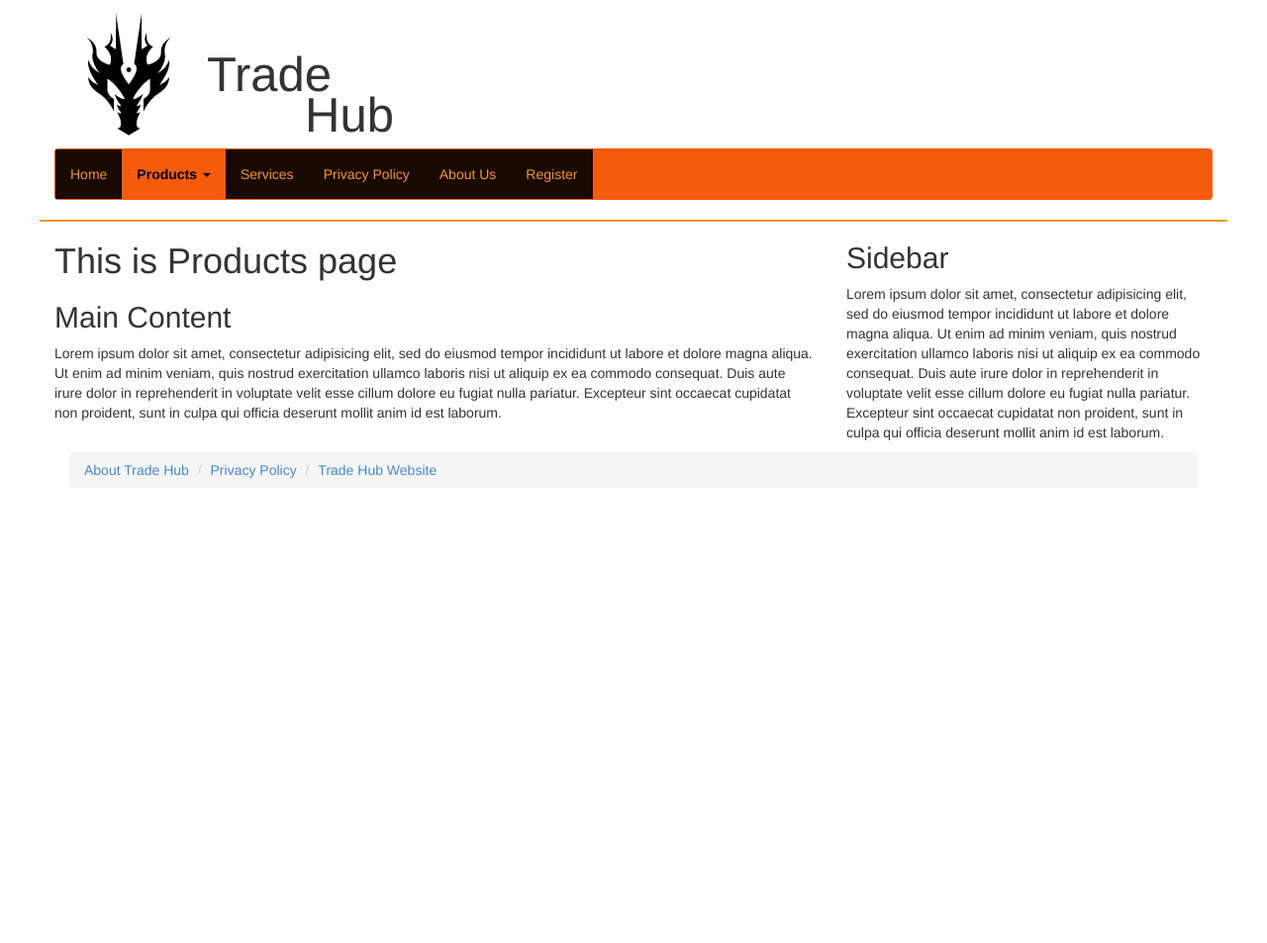
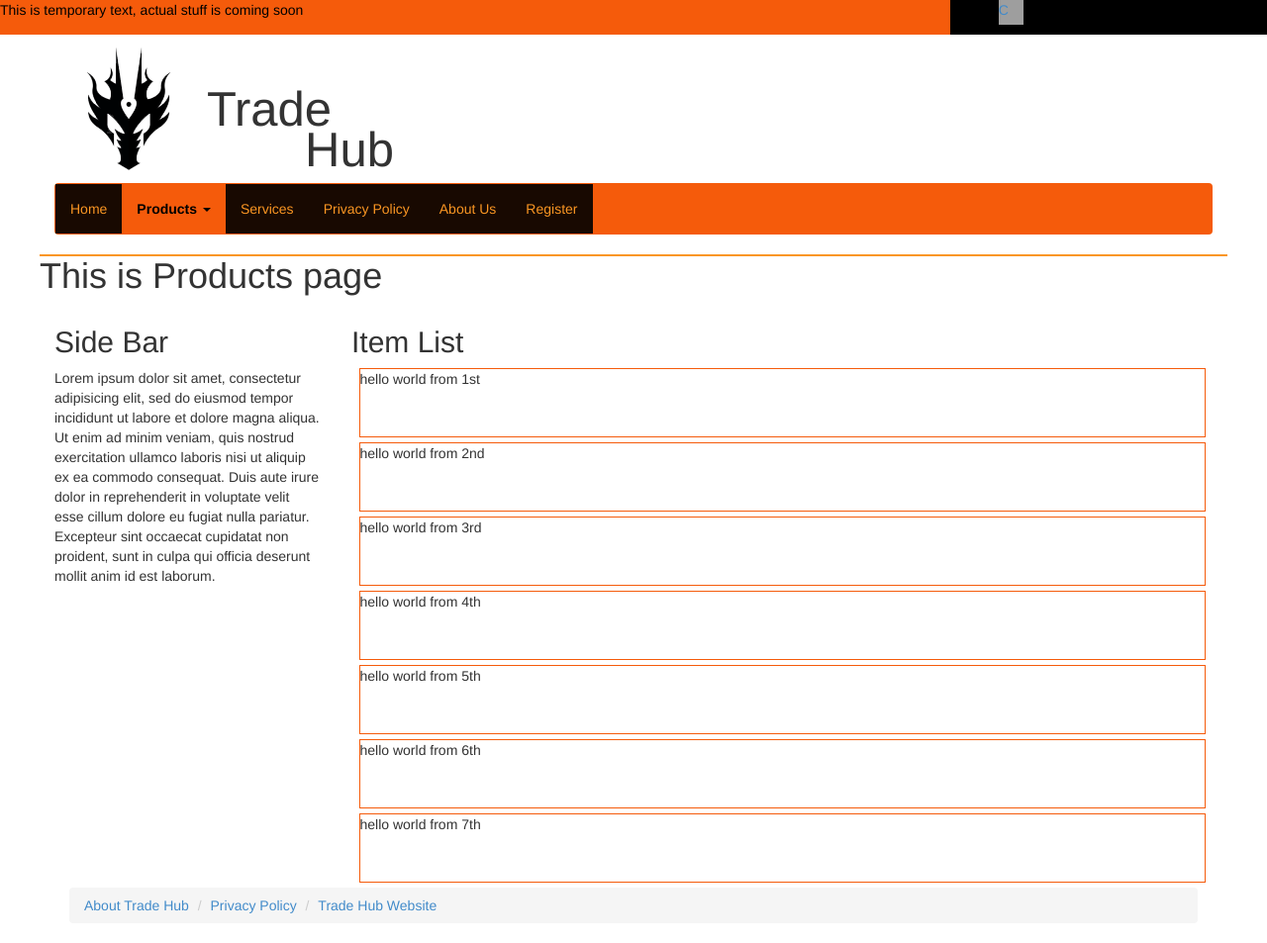
Before and after one commit to hawke-x/tradehub, a PHP site: page /products.php in a window 1280 px wide. Shown: the whole page at 99% size. Before the commit the page ends 483 px from the top, so only its background shows below. Run offline with PHP 8.4, Linux system fonts and the light colour scheme; grey boxes are pictures that could not be loaded.

Commit message:
added items with effect on items page

```diff
--- /dev/null
+++ b/_/components/php/snippet-all-items.php
@@ -0,0 +1,55 @@
+<div class="content row">
+	<div class="item-container">
+<!-- 		decide later whether to use PHP INCLUDE or just use JQUERY to alter HTML -->
+
+			<div class= "div-action div-action-pos" id="sub-1">
+			     <div class="item-content">
+					<p>hello world from 1st</p>
+				</div>
+			</div>
+			<div class= "div-action div-action-pos"  id="sub-2">
+				<div class="item-content">
+					<p>hello world from 2nd</p>
+				</div>
+			</div>
+			<div class= "div-action div-action-pos" id="sub-3">
+
+				<div class="item-content">
+					<p>hello world from 3rd</p>
+				</div>
+			</div><!-- end of 3rd item -->
+
+				<!-- ghost div start-->
+				<!-- <div class= "div-action item-ghost" id="sub-3">
+					<div class="item-content">
+						<p>hello world from 3rd</p>
+					</div>
+				</div> -->
+				<!-- Ghost div end -->
+
+			<div class= "div-action div-action-pos" id="sub-4">
+				<div class="item-content">
+					<p>hello world from 4th</p>
+				</div>
+			</div><!-- end of 4th item -->
+
+			<div class= "div-action div-action-pos" id="sub-5">
+				<div class="item-content">
+					<p>hello world from 5th</p>
+				</div>
+			</div><!-- end of 5th item -->
+
+			<div class= "div-action div-action-pos" id="sub-6">
+				<div class="item-content">
+					<p>hello world from 6th</p>
+				</div>
+			</div><!-- end of 6th item -->
+			<div class= "div-action div-action-pos" id="sub-7">
+				<div class="item-content">
+					<p>hello world from 7th</p>
+				</div>
+			</div><!-- end of 7th item -->
+
+	</div><!-- items container -->
+
+</div><!-- container around items container -->
--- a/_/components/php/snippet-cart-bar.php
+++ b/_/components/php/snippet-cart-bar.php
@@ -8,9 +8,16 @@
 			    <a id="logo-cart" href="#" >C</a>
 			</div><!-- DONT FORGET TO ADD A CART PAGE AS WELL -->
 			<div id="expandCart">
-		    	<p>show me to the world!</p>
+
+		    	<!--<p>show me to the world!</p>-->
+
+		    	<!-- Our Individual CART-ITEMS go here-->
+		    	<div class="cart-item" id="c-item-1">
+
+		    	</div><!--end of individual cart item-->
+
 		    </div>
     	</div><!-- Static cart bar ends here -->
     	<div class="cart-placeholder"></div>
     <!-- </div> --><!-- 12 column layout selected -->
-<!-- </div> --><!-- CART content row ends here
+<!-- </div> --><!-- CART content row ends here-->
--- a/_/css/mystyle.css
+++ b/_/css/mystyle.css
@@ -67,3 +67,57 @@
 	color: #000; font-size:medium; z-index:55; visibility:visible; opacity: 0.85;
 }
 /*------------------------------------------------------------------------------*/
+
+/*---------Individual Item related CSS on Products page--------------------------------------*/
+			.item-container{
+				//max-width: 980px;
+				width: 95%;
+				margin: 0 auto;
+				position: relative;
+
+			}
+			.item-container .div-action-pos{
+				position: relative;
+			}
+			.item-container .div-action{
+				width: 100%;
+				display: block;
+				height: 70px;
+				border: 1px solid rgba(245,91,11,1);
+				margin: 0 0 5px 0px;
+
+			}
+			.item-container .div-action .item-content{
+				width: 100%;
+				height: inherit;
+				transition-property: background-color, color;
+				transition-duration: 0.5s;
+				transition-timing-function: ease-in-out;
+				/*position: absolute;*/
+				/*left:50px;*/
+				/*transform: translateX(50px);*/
+
+			}
+			.item-container .div-action .item-content:hover{
+				cursor: pointer;
+				left: 0;
+				/*width: 100%;*/
+				background-color: rgba(245,91,11,1);
+				color:blue;
+				transform: scale(1.05, 1.5) translateX(0px);
+				z-index: 50;
+
+				}
+/*-------------------------------------------------------------------------------------------*/
+.item-ghost{/*Ghost of an item div that will be used for cloning purpose*/
+	position: absolute;
+	width: 100%
+	z-index: 999;
+	background-color: rgba(245,91,11,1);
+	opacity: 1;
+}
+/*.main{//temporarily commented the MAIN CONTAINER SECTION FOR CONTENT
+	border-right: 5px solid rgba(245,91,11,1);
+	border-left: 5px solid rgba(245,91,11,1);
+	border: 2px dashed rgba(245,91,11,1);
+}*/
--- a/_/js/myscript.js
+++ b/_/js/myscript.js
@@ -4,6 +4,8 @@
 // 	});
 // });
 $(document).ready(function(){
+
+	var $windowHandle = window;
 
 	$("#home a:contains('Home'):first").parent().addClass('z-active-nav');
 	$("#products a:contains('Products'):first").parent().addClass('z-active-nav');
@@ -27,11 +29,51 @@ $(document).ready(function(){
 			});
 	/*----------------------------------------------------------------------------------------------------*/
 
+	/*---Functionality of navbar triggering-------------------------------------*/
 	$(".navbar").find(".dropdown").hover(function(){
 		$('.dropdown-menu', this).fadeIn('800');/*Dropdown fades IN*/
 	}, function(){
 		$('.dropdown-menu', this).fadeOut('fast');/*Dropdown fades OUT*/
 	});/*hover function*/
+	/*---------------------------------------------------------------------------*/
+
+	/*--------------FUNCTIONALITY FOR ITEM -> CART TRAVEL-----------------------*/
+	var $prodItems = $('.item-container');//getting access to items container
+	$prodItems.find('.item-content').on('click', function(e) {/*currently we are searching for click event on whole div, but we can modify it later*/
+		// console.log(this.id);
+		e.preventDefault(); /*donot follow if its a link*/
+		var $selItem = $(this), /*This is the SELECTED/CLICKED Item*/
+			// $ghost = $selItem.clone().appendTo($selItem).addClass('item-ghost');
+
+			// $ghost =  $selItem.clone().removeClass('div-action-pos').addClass('item-ghost');
+			$ghost = $selItem.clone().appendTo($selItem.parent()).addClass('item-ghost');
+			// $selItem.after($ghost);
+
+
+			console.log('Coords of GHOST element; left:' + $ghost.offset().left + ' top: ' + $ghost.offset().top);
+
+			/*Animation part on ghost----------------------------*/
+				var selCoords = $selItem.offset(),
+					$targetCart = $('#static-cart-bar'),
+					targetCoords = $targetCart.offset();
+
+					console.log('Coords of selected element; left:' + selCoords.left + ' top: ' + selCoords.top);
+					console.log('Coords of target element; left:' + targetCoords.left + ' top: ' + targetCoords.top);
+
+				$ghost.animate({
+					left: -selCoords.left - 21 + $windowHandle.scrollX,
+					top: -selCoords.top - 17 + $windowHandle.scrollY,
+					width: $windowHandle.screen.availWidth * 0.96,
+					opacity: 0
+				},
+				 1500, "swing", function(e){$(this).remove(); console.log("Item has been removed");
+				 	});
+			/*---------------------------------------------------*/
+
+		// $(this).clone().css('background-color','red').css('z-index', 1999);
+	});
+
+	/*--------------------------------------------------------------------------*/
 });
 
 //-----------------START of CART Tray Animation Function----------------------
--- a/about.php
+++ b/about.php
@@ -8,6 +8,8 @@
 	</head>
 	<body id="about">
 		<section class="container">
+			<?php include "_/components/php/snippet-cart-bar.php";?>
+
 			<div class="content row">
 				<?php include "_/components/php/header.php"; ?>
 
--- a/index.php
+++ b/index.php
@@ -10,9 +10,9 @@
 
 		<section class="container">
 			<!--<div class="content row" >-->
-		<section class="personal-watch">
+		<!-- <section class="personal-watch"> -->
 			<?php include "_/components/php/snippet-cart-bar.php";?>
-		</section>
+		<!-- </section>	 -->
 			<!--</div>-->
 			<div class="content row">
 				<?php include "_/components/php/header.php";?>
--- a/privacypolicy.php
+++ b/privacypolicy.php
@@ -8,6 +8,8 @@
 	</head>
 	<body id="privacypolicy">
 		<section class="container">
+			<?php include "_/components/php/snippet-cart-bar.php";?>
+
 			<div class="content row">
 				<?php include "_/components/php/header.php"; ?>
 
--- a/products.php
+++ b/products.php
@@ -8,12 +8,14 @@
 	</head>
 	<body id="products">
 		<section class="container">
+			<?php include "_/components/php/snippet-cart-bar.php";?>
+
 			<div class="content row">
 				<?php include "_/components/php/header.php"; ?>
+				<h1>This is Products page</h1>
+				<section class="sidebar col col-lg-3"><!-- define a section as COLUMN folowed by 8-Coloumns in total -->
 
-				<section class="main col col-lg-8"><!-- define a section as COLUMN folowed by 8-Coloumns in total -->
-					<h1>This is Products page</h1>
-					<h2>Main Content</h2>
+					<h2>Side Bar</h2>
 					<p>Lorem ipsum dolor sit amet, consectetur adipisicing elit, sed do eiusmod
 					tempor incididunt ut labore et dolore magna aliqua. Ut enim ad minim veniam,
 					quis nostrud exercitation ullamco laboris nisi ut aliquip ex ea commodo
@@ -21,16 +23,12 @@
 					cillum dolore eu fugiat nulla pariatur. Excepteur sint occaecat cupidatat non
 					proident, sunt in culpa qui officia deserunt mollit anim id est laborum.</p>
 				</section><!--main area-->
-				<section class="sidebar col col-lg-4">
-					<h2>Sidebar</h2>
-					<p>Lorem ipsum dolor sit amet, consectetur adipisicing elit, sed do eiusmod
-					tempor incididunt ut labore et dolore magna aliqua. Ut enim ad minim veniam,
-					quis nostrud exercitation ullamco laboris nisi ut aliquip ex ea commodo
-					consequat. Duis aute irure dolor in reprehenderit in voluptate velit esse
-					cillum dolore eu fugiat nulla pariatur. Excepteur sint occaecat cupidatat non
-					proident, sunt in culpa qui officia deserunt mollit anim id est laborum.</p>
-				</section><!-- sidebar -->
-			</div><!-- content -->
+				<section class="main col col-lg-9">
+					<h2>Item List</h2>
+					<?php include "_/components/php/snippet-all-items.php"; ?>
+
+				</section><!-- Main-Content -->
+			</div><!-- sidebar -->
 			<?php include "_/components/php/footer.php"; ?>
 		</section><!-- container -->
 
--- a/register.php
+++ b/register.php
@@ -8,6 +8,8 @@
 	</head>
 	<body id="register">
 		<section class="container">
+			<?php include "_/components/php/snippet-cart-bar.php";?>
+
 			<div class="content row">
 				<?php include "_/components/php/header.php"; ?>
 
--- a/services.php
+++ b/services.php
@@ -8,6 +8,8 @@
 	</head>
 	<body id="services">
 		<section class="container">
+			<?php include "_/components/php/snippet-cart-bar.php";?>
+
 			<div class="content row">
 				<?php include "_/components/php/header.php"; ?>
 
```
